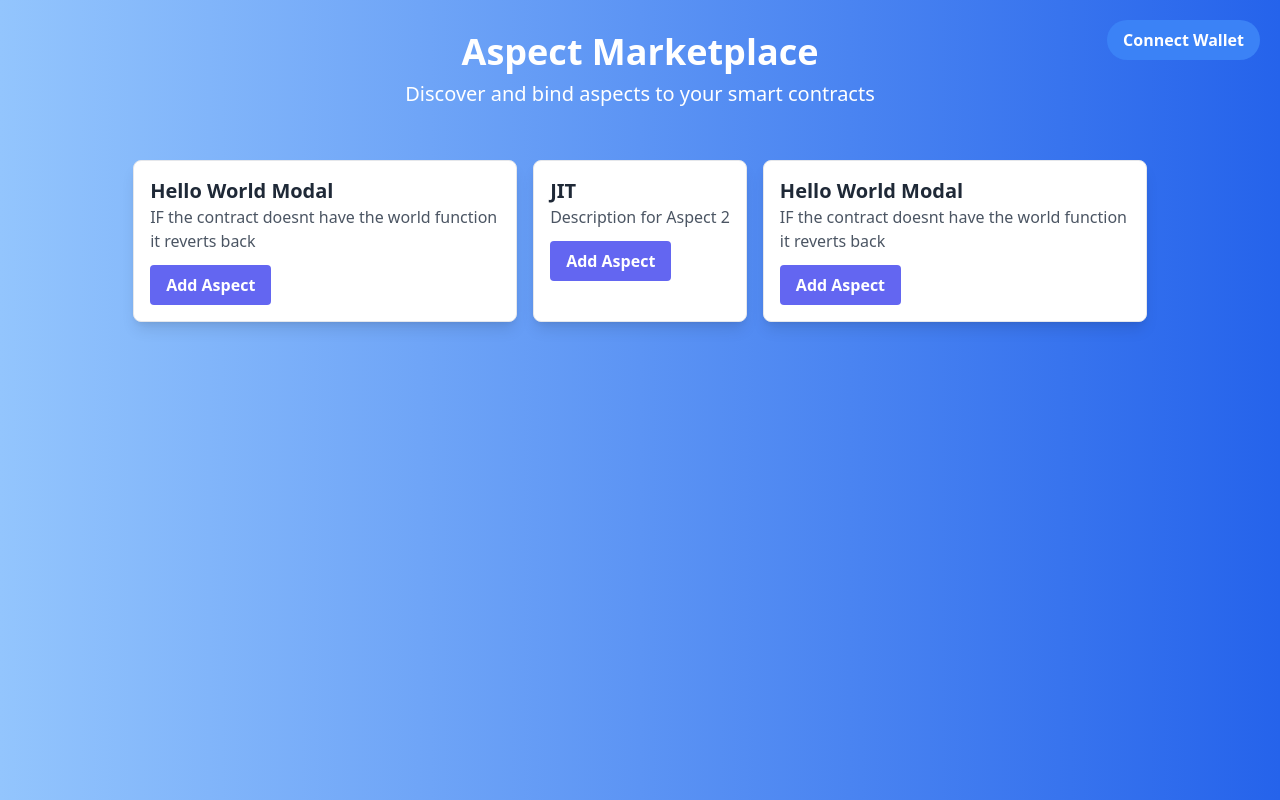
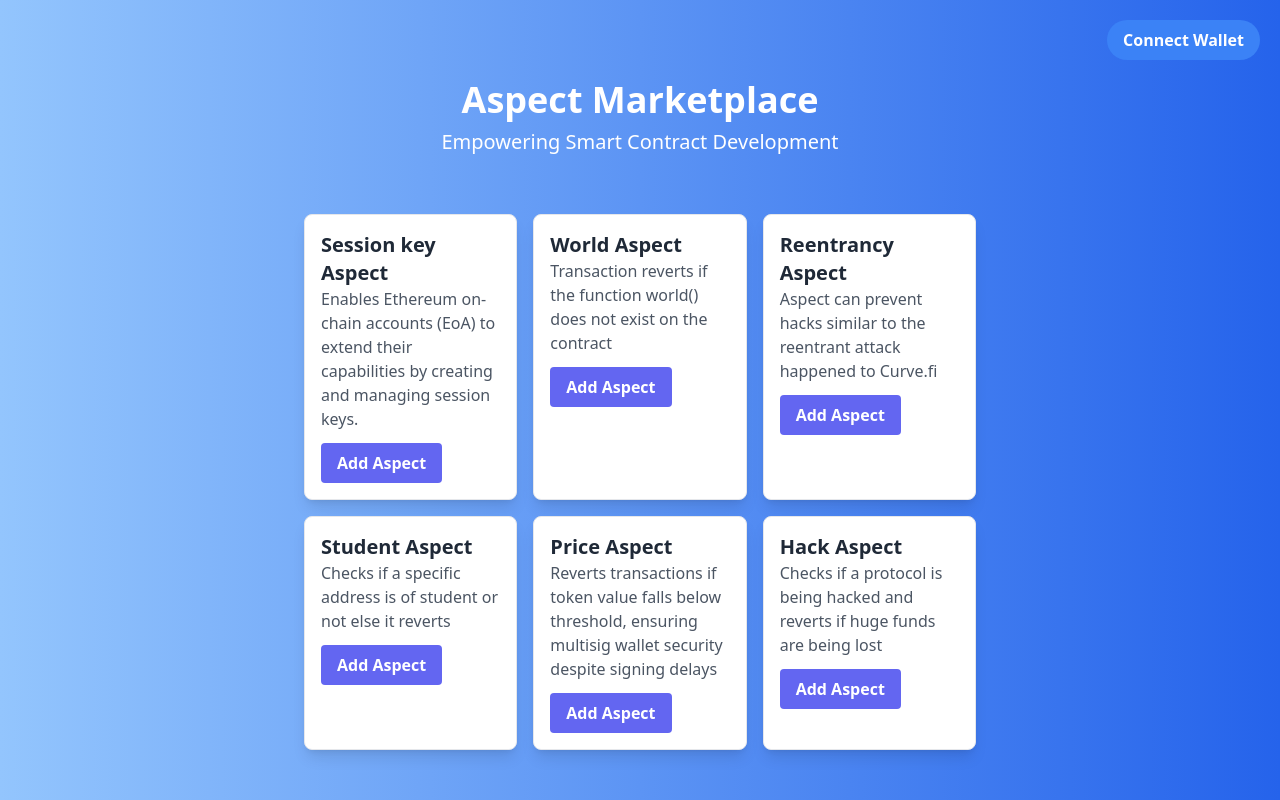
Before and after one commit to srivatsav01/aspect-marketplace, a React (Create React App) app in the folder frontend/: page / in a window 1280 px wide. Built offline with nearby package versions, Linux system fonts and the light colour scheme.

Commit message:
Refactor code

```diff
--- a/frontend/src/AddAspectModal.js
+++ b/frontend/src/AddAspectModal.js
@@ -1,10 +1,14 @@
 import React, { useState } from 'react';
+import {Confetti} from 'react-confetti';
+
 import Modal from 'react-modal';
 const Web3 = require("@artela/web3");
+
 
 function AddAspectModal({ aspect, onClose }) {
   const [contractAddress, setContractAddress] = useState('0xD1E33991b7E0998cb5DB61CC60d8297deb9b70Bb');
   const [abiFile, setAbiFile] = useState('[{"inputs":[],"stateMutability":"nonpayable","type":"constructor"},{"inputs":[],"name":"hello","outputs":[{"internalType":"string","name":"","type":"string"}],"stateMutability":"pure","type":"function"},{"inputs":[{"internalType":"address","name":"user","type":"address"}],"name":"isOwner","outputs":[{"internalType":"bool","name":"result","type":"bool"}],"stateMutability":"view","type":"function"},{"inputs":[],"name":"world","outputs":[{"internalType":"string","name":"","type":"string"}],"stateMutability":"pure","type":"function"}]');
+  const [showConfetti, setShowConfetti] = useState(false);
 
   const ASPECT_ADDR = "0x0000000000000000000000000000000000A27E14";
 
@@ -42,9 +46,27 @@ function AddAspectModal({ aspect, onClose }) {
         }
         console.log(tx)
 
-        let signedTx = await web3.eth.sendTransaction(tx)
+        let signedTx = await web3.eth.sendTransaction(tx).on('transactionHash', (hash) => {
+            console.log('Transaction hash:', hash);
+          })
+          .once('confirmation', (confirmationNumber, receipt) => {
+            // This handler will be called only for the first confirmation
+            console.log('Transaction confirmed:', receipt);
+            alert(`yayy you've added ${aspect.name} to your contract`);
+            setShowConfetti(true);
+            setTimeout(() => {
+              setShowConfetti(false);
+              onClose();
+            }, 5000); // Stop showing confetti after 5 seconds
+          })
+          .on('error', (error) => {
+            console.error('Error:', error);
+            alert('The transaction could not be completed.');
+          });
 
-        // console.log('Transaction hash:', bind.transactionHash);
+
+
+        console.log('Transaction hash:', signedTx.transactionHash);
       }catch (error) {
         console.error('Error:', error);
       }
@@ -53,18 +75,31 @@ function AddAspectModal({ aspect, onClose }) {
   };
 
   return (
-    <Modal
-    isOpen={true}
+    <>
+      {showConfetti && <Confetti />}
+      <Modal
+        isOpen={true}
+        onRequestClose={() => {
+          setShowConfetti(false);
+          onClose();
+        }}
+        className="relative p-5 bg-white rounded-lg shadow-xl max-w-md mx-auto my-16"
+        overlayClassName="fixed inset-0 bg-black bg-opacity-30 backdrop-blur-sm flex justify-center items-center"
+      >
+        {<Modal   isOpen={true}
     onRequestClose={onClose}
-    className="bg-gray-100 rounded-lg p-5 max-w-md mx-auto my-16 shadow-xl"
-    overlayClassName="fixed inset-0 bg-black bg-opacity-30 backdrop-blur-sm flex justify-center items-center"
-  >
+    className="relative p-5 bg-white rounded-lg shadow-xl max-w-md mx-auto my-16"
+    overlayClassName="fixed inset-0 bg-black bg-opacity-30 backdrop-blur-sm flex justify-center items-center">
     <h2 className="text-xl font-semibold text-gray-800">Add Aspect: {aspect?.name}</h2>
+    <p className="text-sm text-gray-600 my-2">Enter the contract address and ABI of your contract address</p>
+
     <input className="border border-gray-300 rounded p-2 w-full mt-3" type="text" placeholder="Contract Address" value={contractAddress} onChange={(e) => setContractAddress(e.target.value)} />
     <input className="border border-gray-300 rounded p-2 w-full mt-3" type="text" placeholder="ABI" value={abiFile} onChange={(e) => setAbiFile(e.target.value)} />
     <button className="bg-blue-600 hover:bg-blue-700 text-white font-bold py-2 px-4 rounded mt-3 transition-colors duration-300" onClick={handleBindAspect}>Bind Aspect</button>
     <button className="bg-red-600 hover:bg-red-700 text-white font-bold py-2 px-4 rounded mt-3 ml-2 transition-colors duration-300" onClick={onClose}>Close</button>
-  </Modal>
+  </Modal>}
+      </Modal>
+    </>
   );
 
 
--- a/frontend/src/App.js
+++ b/frontend/src/App.js
@@ -2,34 +2,33 @@ import React, { useState } from 'react';
 import ConnectWallet from './ConnectWallet';
 import AspectList from './AspectList';
 import AddAspectModal from './AddAspectModal';
+
 function App() {
   const [isModalOpen, setIsModalOpen] = useState(false);
   const [selectedAspect, setSelectedAspect] = useState(null);
 
   const openModal = (aspect) => {
     setSelectedAspect(aspect);
-    setIsModalOpen(true); // This should trigger the modal to open
+    setIsModalOpen(true);
   };
 
   const closeModal = () => {
-    setIsModalOpen(false); // And this should close it
+    setIsModalOpen(false);
   };
 
-
   return (
-    <div className="min-h-screen bg-gradient-to-r from-blue-300 to-blue-600">
-      <header className="text-white text-center pt-8">
+    <div className="min-h-screen bg-gradient-to-r from-blue-300 to-blue-600 flex flex-col">
+      <header className="text-white text-center pt-20">
         <h1 className="text-4xl font-bold">Aspect Marketplace</h1>
-        <p className="text-xl mt-2">Discover and bind aspects to your smart contracts</p>
+        <p className="text-xl mt-2">Empowering Smart Contract Development</p>
       </header>
-      <main className="flex flex-col items-center justify-center pt-8">
+      <main className="flex-grow flex flex-col items-center justify-center pt-2"> {/* Slightly reduced top padding */}
         <ConnectWallet />
         <AspectList onAddAspect={openModal} />
         {isModalOpen && <AddAspectModal aspect={selectedAspect} onClose={closeModal} />}
       </main>
     </div>
   );
-
 }
 
 export default App;
--- a/frontend/src/AspectList.js
+++ b/frontend/src/AspectList.js
@@ -1,22 +1,33 @@
+
 import React from 'react';
 
 function AspectList({ onAddAspect }) {
   const aspects = [
-    { name: 'Hello World Modal', description: 'IF the contract doesnt have the world function it reverts back' ,id:'0x1d32582793CA312ee73b8F073720b0b86360D948'},
-    { name: 'JIT', description: 'Description for Aspect 2',id:'0x1d32582793CA312ee73b8F073720b0b86360D948' },
-    { name: 'Hello World Modal', description: 'IF the contract doesnt have the world function it reverts back' ,id:'0x1d32582793CA312ee73b8F073720b0b86360D948'},
-    // Add more aspects as needed
+    { name: 'Session key Aspect', description: 'Enables Ethereum on-chain accounts (EoA) to extend their capabilities by creating and managing session keys.', id: '0x1d32582793CA312ee73b8F073720b0b86360D948' },
+    { name: 'World Aspect', description: 'Transaction reverts if the function world() does not exist on the contract', id: '0x1d32582793CA312ee73b8F073720b0b86360D948.' },
+    { name: 'Reentrancy Aspect', description: 'Aspect can prevent hacks similar to the reentrant attack happened to Curve.fi', id: '0x1d32582793CA312ee73b8F073720b0b86360D948' },
+    { name: 'Student Aspect', description: 'Checks if a specific address is of student or not else it reverts', id: '0x1d32582793CA312ee73b8F073720b0b86360D948' },
+    { name: 'Price Aspect', description: 'Reverts transactions if token value falls below threshold, ensuring multisig wallet security despite signing delays', id: '0x1d32582793CA312ee73b8F073720b0b86360D948' },
+    { name: 'Hack Aspect', description: 'Checks if a protocol is being hacked and reverts if huge funds are being lost', id: '0x1d32582793CA312ee73b8F073720b0b86360D948.' },
+
   ];
 
   return (
-    <div className="flex flex-wrap gap-4 justify-center mt-5">
-      {aspects.map((aspect, index) => (
-        <div key={index} className="bg-white border border-gray-200 rounded-lg shadow-lg p-4 max-w-sm hover:shadow-xl transition-shadow duration-300">
-          <h3 className="text-xl font-semibold text-gray-800">{aspect.name}</h3>
-          <p className="text-gray-600">{aspect.description}</p>
-          <button className="bg-indigo-500 hover:bg-indigo-700 text-white font-bold py-2 px-4 rounded mt-3 transition-colors duration-300">Add Aspect</button>
-        </div>
-      ))}
+    <div className="py-8">
+      <div className="max-w-2xl mx-auto grid grid-cols-2 sm:grid-cols-3 gap-4">
+        {aspects.map((aspect, index) => (
+          <div key={index} className="bg-white border border-gray-200 rounded-lg shadow-lg p-4 hover:shadow-xl transition-shadow duration-300">
+            <h3 className="text-xl font-semibold text-gray-800">{aspect.name}</h3>
+            <p className="text-gray-600">{aspect.description}</p>
+            <button
+              className="bg-indigo-500 hover:bg-indigo-700 text-white font-bold py-2 px-4 rounded mt-3 transition-colors duration-300"
+              onClick={() => onAddAspect(aspect)}
+            >
+              Add Aspect
+            </button>
+          </div>
+        ))}
+      </div>
     </div>
   );
 }
```
